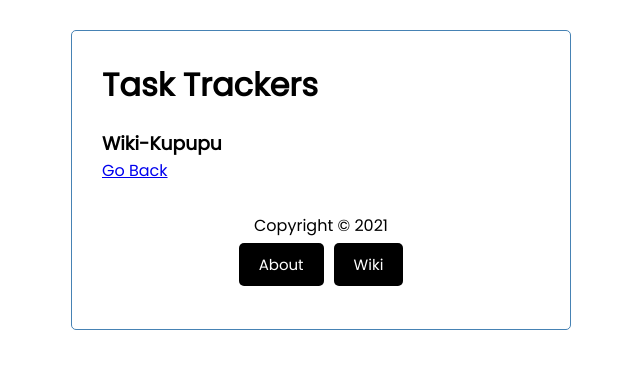
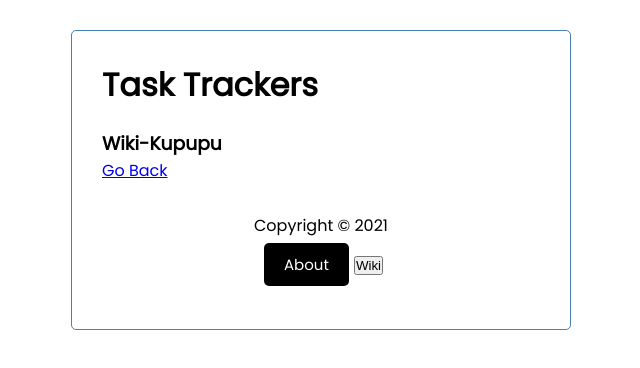
Before and after one commit to paulransfield/vue_tasks, a Vue app: page /wiki in a window 1280 px wide. Shown: the top 368 px of the page, without its empty margins (319-959 px from the left). Built offline with nearby package versions, Linux system fonts and the light colour scheme.

Commit message:
Change class to btn in Footer.vue

```diff
--- a/src/components/Footer.vue
+++ b/src/components/Footer.vue
@@ -7,7 +7,7 @@
       </button>
     </router-link>
     <router-link to="/wiki">
-      <button :style="{ background: color1 }" class="btn">
+      <button :style="{ background: color1 }" class="btn1">
         Wiki
       </button>
     </router-link>
@@ -15,11 +15,11 @@
 </template>
 
 <style scoped>
-a {
-  color: #333;
+btn {
+  color: #669900;
 }
-a {
-  color1: #990000;
+btn1 {
+  color: #990000;
 }
 
 footer {
```
